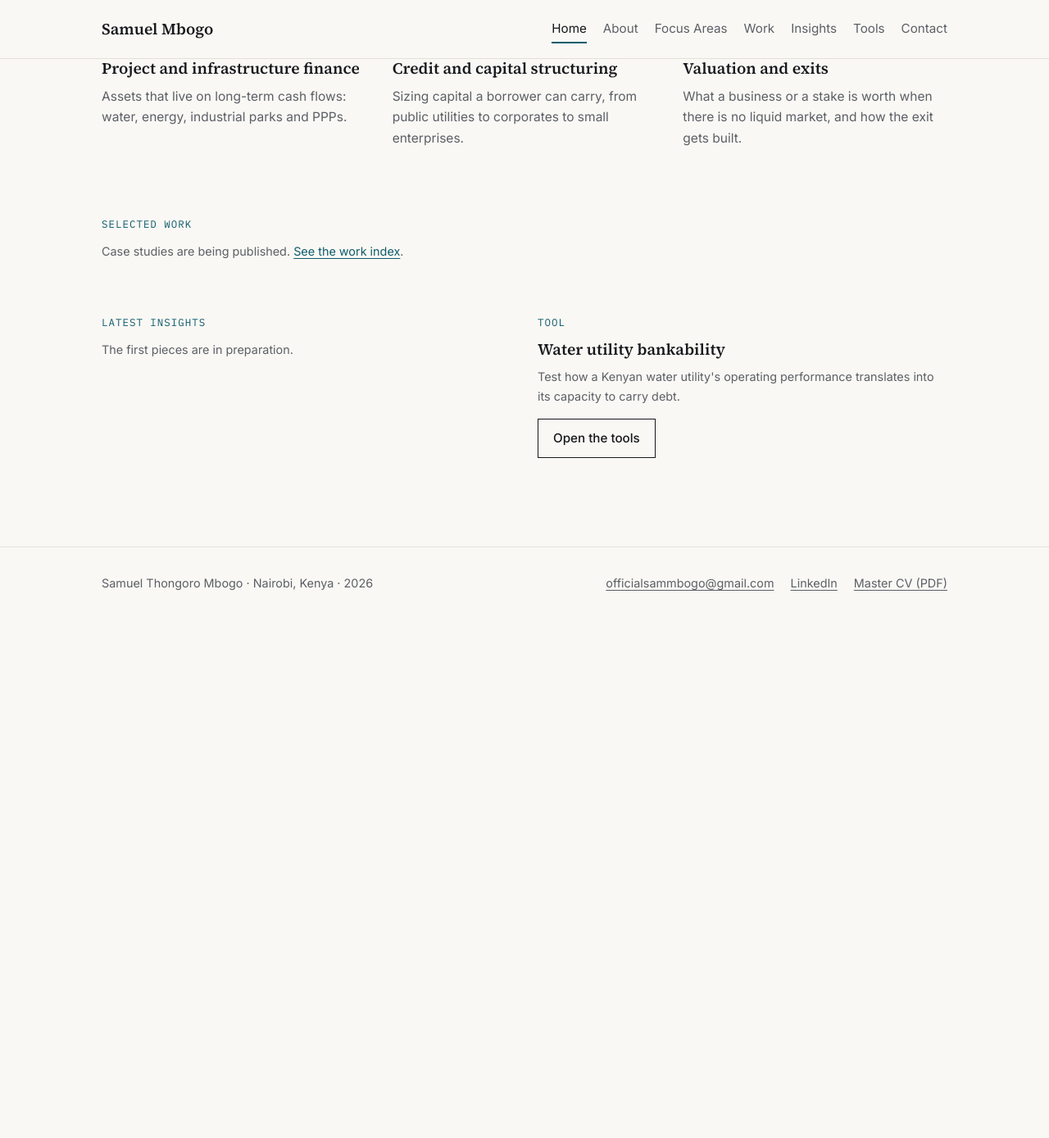
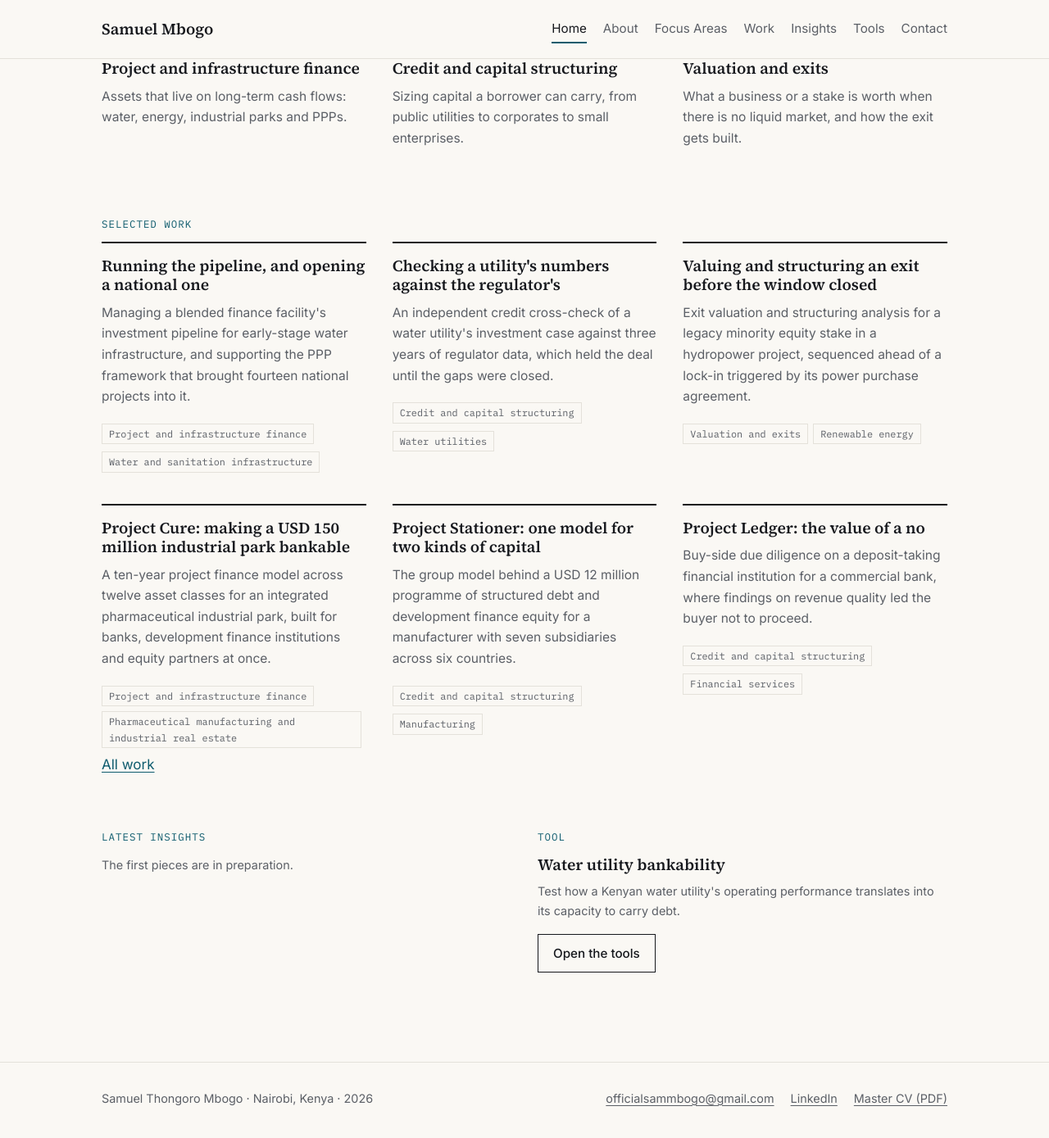
Before and after one commit to SamuelMbogo/samuelmbogo.github.io, a Jekyll site: the page built from index.html, in a window 1280 px wide and 1400 px high, scrolled down 1212 px. Shown: the top 1389 px of the window at 82% size. Built offline with Jekyll 4.4.1, drawn with Linux system fonts in a browser that asks for light colours; before the commit the page ends 1984 px from its top, so only the background shows below that.

Commit message:
add work index and featured case studies

```diff
--- /dev/null
+++ b/_work/hydropower-exit.md
@@ -0,0 +1,24 @@
+---
+title: Valuing and structuring an exit before the window closed
+summary: Exit valuation and structuring analysis for a legacy minority equity stake in a hydropower project, sequenced ahead of a lock-in triggered by its power purchase agreement.
+role: Investment Analyst, lead on the exit valuation
+period: 2025 to 2026
+focus: Valuation and exits
+sector: Renewable energy
+featured: true
+order: 3
+---
+
+Development-stage equity is hard to sell. Before a project signs its power purchase agreement, its value rests on the probability that it will; after signing, the stake can be locked in until the plant is operating, which can take years.
+
+The facility held a legacy minority equity stake in a small hydropower project that was approaching its power purchase agreement. Updated legal advice indicated that signing would trigger a lock-in on shareholder exits.
+
+My role was to lead the exit valuation and to work through how the exit could actually happen.
+
+I built a phased valuation of the stake and refined it into three versions for three different readers: the Investment Committee, which needed full assumptions and the downside; prospective buyers, who needed a clear case for value; and management, who needed a summary to decide on. With external counsel, I worked through the exit route: a transfer to a third party against a buy-back by the company, the stamp duty and capital gains tax consequences of each, and the sequencing needed to complete before the lock-in took effect. I prepared the Investment Committee presentation for the exit.
+
+The regulatory backdrop moved during the work. Kenya lifted its moratorium on new power purchase agreements in November 2025, with new vetting and disclosure conditions, which changed both the timetable and what a buyer would need to know.
+
+## What I took from it
+
+An exit is designed, not found. The valuation matters, but the route, the tax and the timing decide whether the value can be realised at all.
--- /dev/null
+++ b/_work/pipeline-and-ppp.md
@@ -0,0 +1,24 @@
+---
+title: Running the pipeline, and opening a national one
+summary: Managing a blended finance facility's investment pipeline for early-stage water infrastructure, and supporting the PPP framework that brought fourteen national projects into it.
+role: Investment Analyst
+period: 2025 to present
+focus: Project and infrastructure finance
+sector: Water and sanitation infrastructure
+featured: true
+order: 1
+---
+
+Most water projects in Kenya do not fail for lack of construction finance. They fail earlier, because nobody pays for the feasibility studies, legal structuring and transaction work that turn an idea into something a lender can underwrite.
+
+KIFFWA exists for that gap. It lends recoverable, below-market development capital to early-stage water and sanitation projects, capped at half of a project's development budget, and recycles the money when projects repay or exit.
+
+My job is to manage the front door: the investment pipeline.
+
+Every proposal enters through a Quick Scan, a structured first screen against the facility's mandate, the project's bankability and the fit of the instrument. Many proposals need a revision round before they are ready, some are held while questions are answered, and a large share are screened out. I track every initiative from first contact to decision, across community schemes, county utilities and national projects, and work with sponsors on what their proposals need to become investable.
+
+I also supported the setup of a public-private partnership framework with the national government ministry responsible for water. Through it, fourteen national bulk-water, dam and desalination projects entered the pipeline for project-preparation support. One county bulk-water scheme that had received early development funding from the facility has since returned to the pipeline at national PPP scale, which is project preparation working the way it is meant to.
+
+## What I took from it
+
+Bankability is made or lost at preparation stage, long before a lender sees a model. Screening well also means saying no clearly, and early, so that a sponsor's time and the facility's capital go where they can do the most.
--- /dev/null
+++ b/_work/project-cure.md
@@ -0,0 +1,26 @@
+---
+title: "Project Cure: making a USD 150 million industrial park bankable"
+summary: A ten-year project finance model across twelve asset classes for an integrated pharmaceutical industrial park, built for banks, development finance institutions and equity partners at once.
+role: Project Finance Analyst, RSM Eastern Africa
+period: 2023 to 2025
+focus: Project and infrastructure finance
+sector: Pharmaceutical manufacturing and industrial real estate
+featured: true
+order: 4
+---
+
+Sub-Saharan Africa manufactures only a small share of the medicines it consumes, so global supply shocks become local shortages. Closing that gap takes industrial infrastructure, and industrial infrastructure takes lenders who believe the numbers.
+
+The client proposed an integrated industrial park in Kenya co-locating pharmaceutical manufacturing, diagnostics, contract manufacturing and shared logistics: twelve distinct asset classes in one USD 150 million development.
+
+My job was to build the one model that commercial banks, development finance institutions and equity partners could all underwrite at the same time.
+
+I architected a ten-year model in which each asset class carried its own revenue drivers, cost structure and phasing before rolling up into a single cash flow available for debt service. Debt was sized against minimum coverage of 1.30x DSCR and 1.40x LLCR within a 70/30 debt-to-equity structure, drawn over a three-year construction period against certified construction milestones, consistent with lender norms for comparable East African infrastructure. The waterfall followed standard project finance priority, with a six-month debt service reserve and distribution locks that held back equity payouts until coverage tests cleared.
+
+The regulatory path mattered as much as the financing. Every manufacturer on the site needs good manufacturing practice certification from Kenya's medicines regulator, so licensing cost and timing were built into the phasing. A risk workshop with the client's team set the stress cases: cost overrun, revenue delay, approval delay, currency and pricing. For development finance readers, the model mapped outcomes against the IFC Performance Standards and SDGs 3, 8 and 9.
+
+The model anchored capital-raising conversations with banks, development finance institutions and equity partners, and the project advanced to the next stage of due diligence.
+
+## What I took from it
+
+A lender reads a model for what can go wrong. Building it that way from the start, reserves, locks and stress cases included, is what turns an ambitious project into a financeable one.
--- /dev/null
+++ b/_work/project-ledger.md
@@ -0,0 +1,24 @@
+---
+title: "Project Ledger: the value of a no"
+summary: Buy-side due diligence on a deposit-taking financial institution for a commercial bank, where findings on revenue quality led the buyer not to proceed.
+role: Corporate Finance Semi Senior, RSM Eastern Africa
+period: 2023 to 2025
+focus: Credit and capital structuring
+sector: Financial services
+featured: true
+order: 6
+---
+
+In an acquisition, the most valuable output of due diligence is sometimes a reason not to buy.
+
+A Kenyan commercial bank was considering buying a deposit-taking financial institution to reach small-business and low-income customers. In lending businesses the loan book is the business, so the question was whether the institution's earnings and assets were as strong as its accounts suggested.
+
+My role was to help answer that question on the buyer's side.
+
+We analysed the loan portfolio by product, sector and geography, tested asset quality and provisioning against the central bank's prudential rules, and assessed earnings quality, capital adequacy and regulatory compliance. The adjustments from that work fed directly into whether the proposed price reflected the institution's true position.
+
+The findings on revenue quality did not support the acquisition, and the buyer did not proceed. The target's subsequent public results have borne that judgement out.
+
+## What I took from it
+
+The loss a buyer avoids is as real as the return a buyer earns. It just never shows up in a portfolio report, which is why it takes discipline to value.
--- /dev/null
+++ b/_work/project-stationer.md
@@ -0,0 +1,26 @@
+---
+title: "Project Stationer: one model for two kinds of capital"
+summary: The group model behind a USD 12 million programme of structured debt and development finance equity for a manufacturer with seven subsidiaries across six countries.
+role: Financial Modeller, RSM Eastern Africa
+period: 2023 to 2025
+focus: Credit and capital structuring
+sector: Manufacturing
+featured: true
+order: 5
+---
+
+Regional manufacturers often have a financing problem that is really a presentation problem: operations spread across several countries, currencies and tax regimes, and no single set of numbers a financier can underwrite.
+
+The client, a family-owned manufacturing and distribution group with a parent and seven subsidiaries across six countries in East and Southern Africa and the Indian Ocean, was part-way through a capital programme. A structured debt investor had already come in, and a development finance investor was being brought in for equity to fund expansion, product diversification and working capital.
+
+My job was to keep the model behind that programme investable.
+
+I analysed five years of financial statements for the parent and every subsidiary, then reviewed, updated and developed three-statement models for each entity and consolidated them into one group view, handling intercompany eliminations and translation across seven currencies. Debt capacity metrics sat on top (DSCR, interest cover and debt to EBITDA), because the model served two readers: the existing debt investor watching coverage and repayment, and the incoming equity investor focused on growth and governance.
+
+Stress testing earned the credibility. I tested how one subsidiary's underperformance would ripple through the group, how currency shocks would hit a business whose key inputs are priced in dollars, and how the school calendar drives seasonal swings in working capital. I prepared management for investment committee questioning and worked directly with financiers.
+
+The programme totals USD 12 million, split evenly between structured debt and equity. The equity leg closed in 2025 and funds the group's first move into a new product category with a clear social return.
+
+## What I took from it
+
+Debt and equity investors read the same model differently. A good model answers both without needing two versions of the truth.
--- /dev/null
+++ b/_work/utility-credit-cross-check.md
@@ -0,0 +1,24 @@
+---
+title: Checking a utility's numbers against the regulator's
+summary: An independent credit cross-check of a water utility's investment case against three years of regulator data, which held the deal until the gaps were closed.
+role: Investment Analyst
+period: 2026
+focus: Credit and capital structuring
+sector: Water utilities
+featured: true
+order: 2
+---
+
+A public water utility's investment case usually rests on its own projections. Kenya's water regulator publishes something more useful: standardised performance data for every regulated utility, year after year, prepared for nobody's deal.
+
+A utility had applied to the facility with a strong base case. Its projected returns were high and its assumptions on metering and revenue collection were ambitious.
+
+My role was to test that case against the regulator's record before the facility committed.
+
+I compared the utility's projections with three consecutive years of the regulator's reports. The regulator's figures showed operating cost coverage falling steadily over the period, a downgrade in the utility's creditworthiness index, and actual metering and collection rates well below what the base case assumed. Electricity was also an unusually large share of operating costs, which left the utility exposed to power tariffs.
+
+I recommended keeping the investment on hold and added the findings to the clarification items the sponsor had to answer. Once those items were resolved, the project advanced to a draft letter of no objection and into Investment Committee due diligence.
+
+## What I took from it
+
+Regulator data is the closest thing to an audited history that many public utilities have, and it is freely available. Used early, it makes an investment better rather than simply stopping it.
--- a/assets/css/main.css
+++ b/assets/css/main.css
@@ -221,3 +221,10 @@
   .about-grid { grid-template-columns: 1fr; gap: 32px; }
   .portrait img { max-width: 240px; }
 }
+
+/* Work index */
+.work-list { list-style: none; padding: 0; margin: 0 0 32px; }
+.work-list li { border-top: 1px solid var(--rule); padding: 20px 0; }
+.work-list li > a { font-family: var(--serif); font-size: 1.2rem; font-weight: 600; color: var(--ink); text-decoration: none; }
+.work-list li > a:hover { color: var(--accent); }
+.work-list .small { margin: 6px 0 10px; }
--- /dev/null
+++ b/work.html
@@ -0,0 +1,45 @@
+---
+title: Work
+permalink: /work/
+summary: Case studies across project finance, credit and valuation, from a USD 150 million industrial park to small enterprises.
+---
+<section class="wrap-narrow">
+  <p class="eyebrow">Selected work</p>
+  <h1>The work behind the judgement.</h1>
+  <p class="lede">Every engagement I have worked on, described without identifying clients. Where a project used a code name, that name is kept.</p>
+</section>
+
+{% assign featured = site.work | where_exp: "item", "item.featured == true" | sort: "order", "last" %}
+{% if featured.size > 0 %}
+<section class="wrap section">
+  <p class="eyebrow">Featured</p>
+  <div class="grid grid-3">
+    {% for item in featured %}
+    <div class="card">
+      <h3><a class="card-link" href="{{ item.url | relative_url }}">{{ item.title }}</a></h3>
+      <p>{{ item.summary }}</p>
+      {% if item.sector %}<span class="tag">{{ item.sector }}</span>{% endif %}{% if item.period %}<span class="tag">{{ item.period }}</span>{% endif %}
+    </div>
+    {% endfor %}
+  </div>
+</section>
+{% endif %}
+
+{% assign areas = "Project and infrastructure finance|Credit and capital structuring|Valuation and exits|Earlier roles" | split: "|" %}
+<section class="wrap-narrow section">
+  {% for area in areas %}
+    {% assign items = site.work | where: "focus", area | sort: "order", "last" %}
+    {% if items.size > 0 %}
+    <h2>{{ area }}</h2>
+    <ul class="work-list">
+      {% for item in items %}
+      <li>
+        <a href="{{ item.url | relative_url }}">{{ item.title }}</a>
+        <p class="small">{{ item.summary }}</p>
+        {% if item.sector %}<span class="tag">{{ item.sector }}</span>{% endif %}{% if item.period %}<span class="tag">{{ item.period }}</span>{% endif %}
+      </li>
+      {% endfor %}
+    </ul>
+    {% endif %}
+  {% endfor %}
+</section>
```
